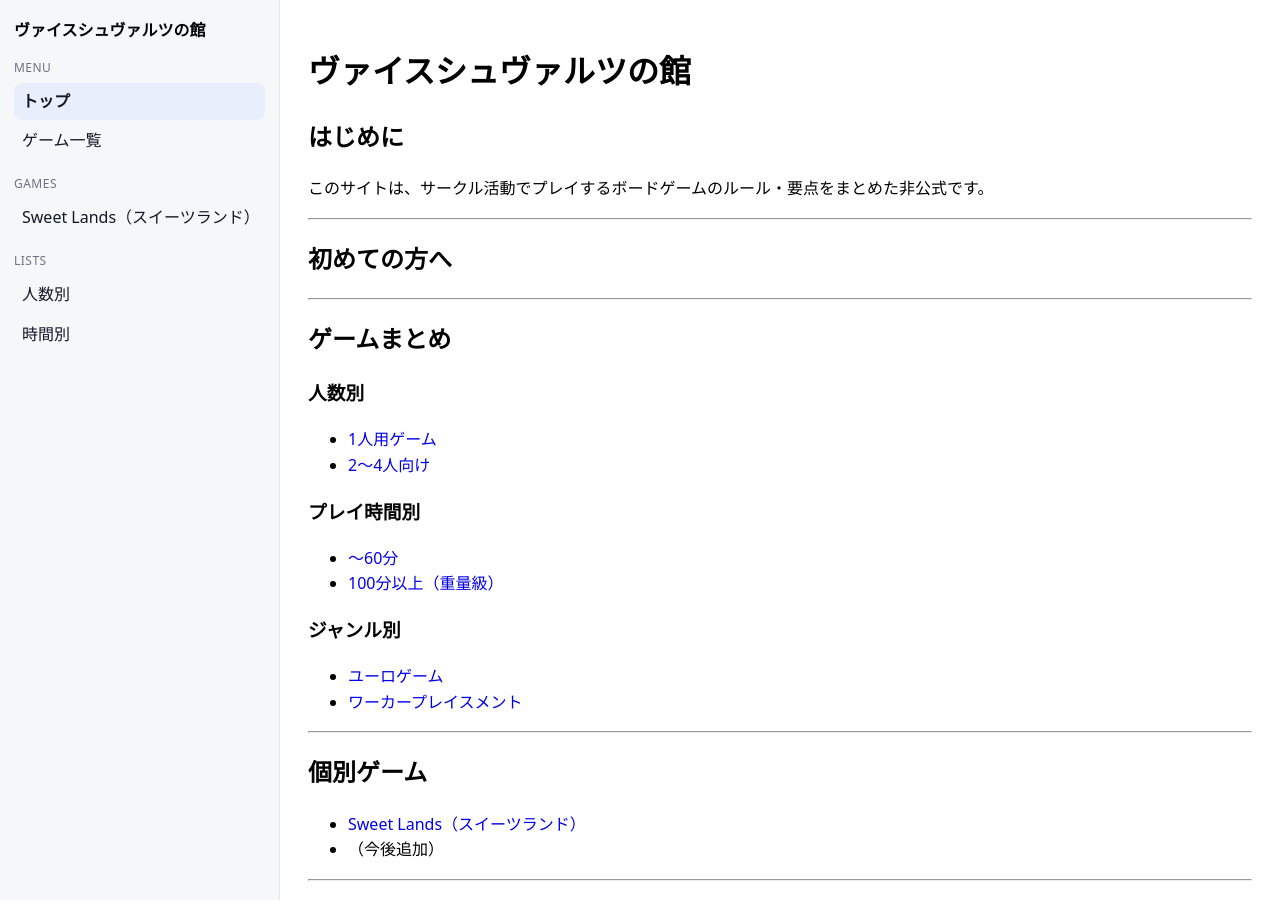
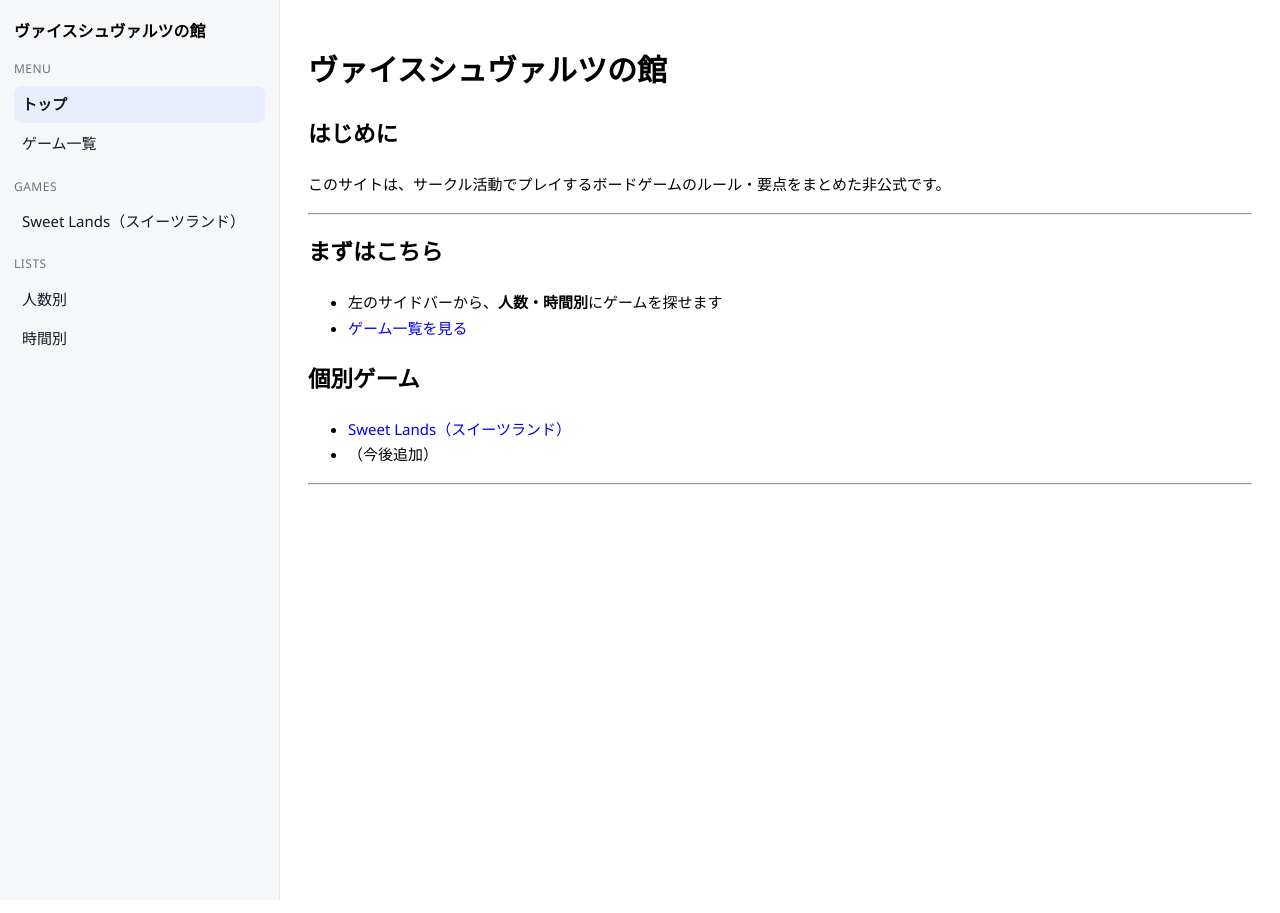
Before and after one commit to weiss-schwarz-house/weiss-schwarz-house, a Jekyll site: the page built from index.md, in a window 1280 px wide. Built offline with Jekyll 4.4.1, drawn with Linux system fonts in a browser that asks for light colours.

Commit message:
#4 初回修正　フォントと見た目

```diff
--- a/_layouts/default.html
+++ b/_layouts/default.html
@@ -8,7 +8,12 @@
   <style>
     :root { --sidebar-w: 280px; }
 
-    body { margin: 0; font-family: system-ui, -apple-system, "Segoe UI", sans-serif; line-height: 1.6; }
+    body {
+    margin: 0;
+    font-family: "Meiryo UI", Meiryo, "Segoe UI", system-ui, sans-serif;
+    line-height: 1.7;
+    font-size: 15px;
+    }
     a { text-decoration: none; }
     a:hover { text-decoration: underline; }
 
--- a/index.md
+++ b/index.md
@@ -10,26 +10,9 @@ title: ヴァイスシュヴァルツの館
 
 ---
 
-## 初めての方へ
-
-
----
-
-## ゲームまとめ
-
-### 人数別
-- [1人用ゲーム](lists/players-1.html)
-- [2～4人向け](lists/players-2-4.html)
-
-### プレイ時間別
-- [～60分](lists/time-short.html)
-- [100分以上（重量級）](lists/time-heavy.html)
-
-### ジャンル別
-- [ユーロゲーム](lists/tags/eurogame.html)
-- [ワーカープレイスメント](lists/tags/worker-placement.html)
-
----
+## まずはこちら
+- 左のサイドバーから、**人数・時間別**にゲームを探せます
+- [ゲーム一覧を見る](games/)
 
 ## 個別ゲーム
 - [Sweet Lands（スイーツランド）](games/sweetlands.html)
```
Also changed, not shown: games/index.md (+1 -1 lines).
